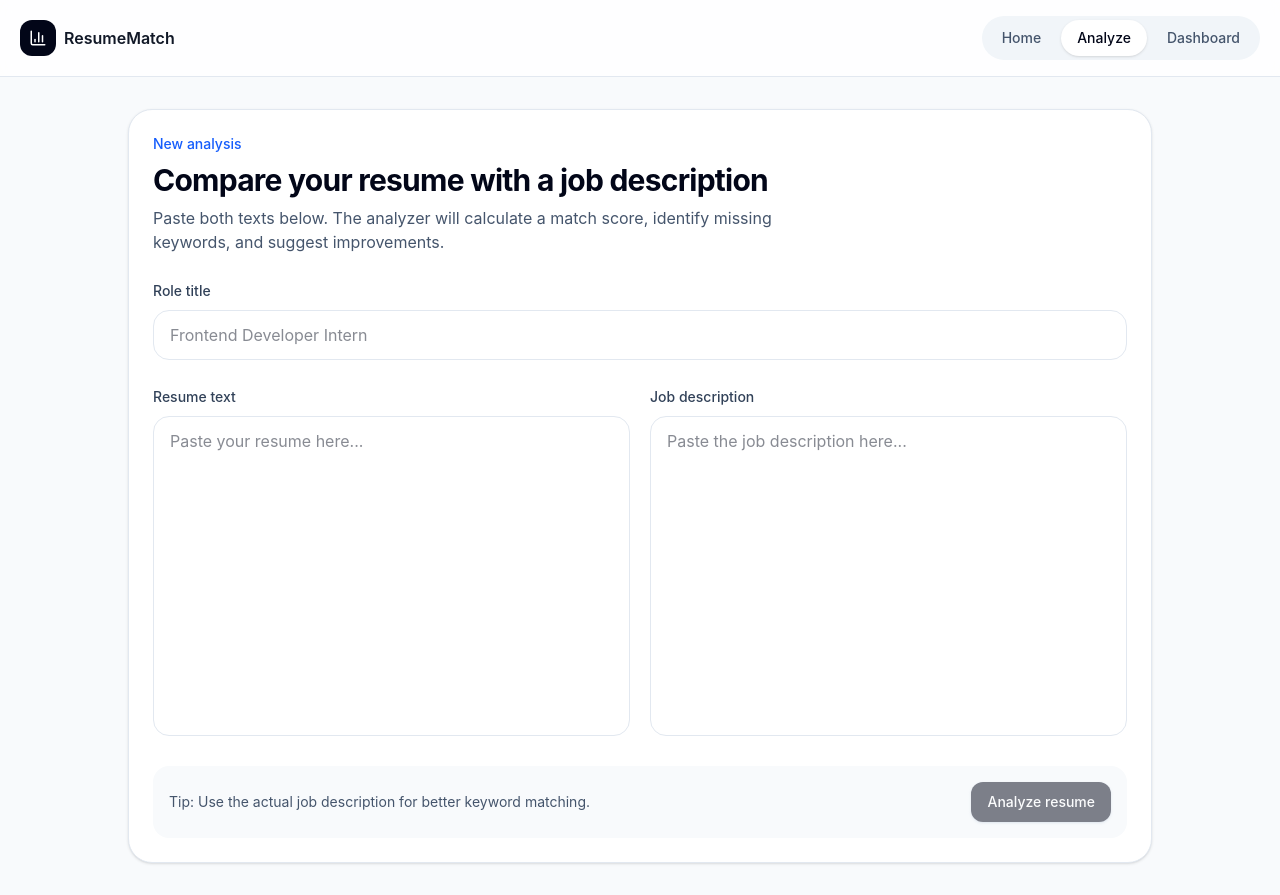
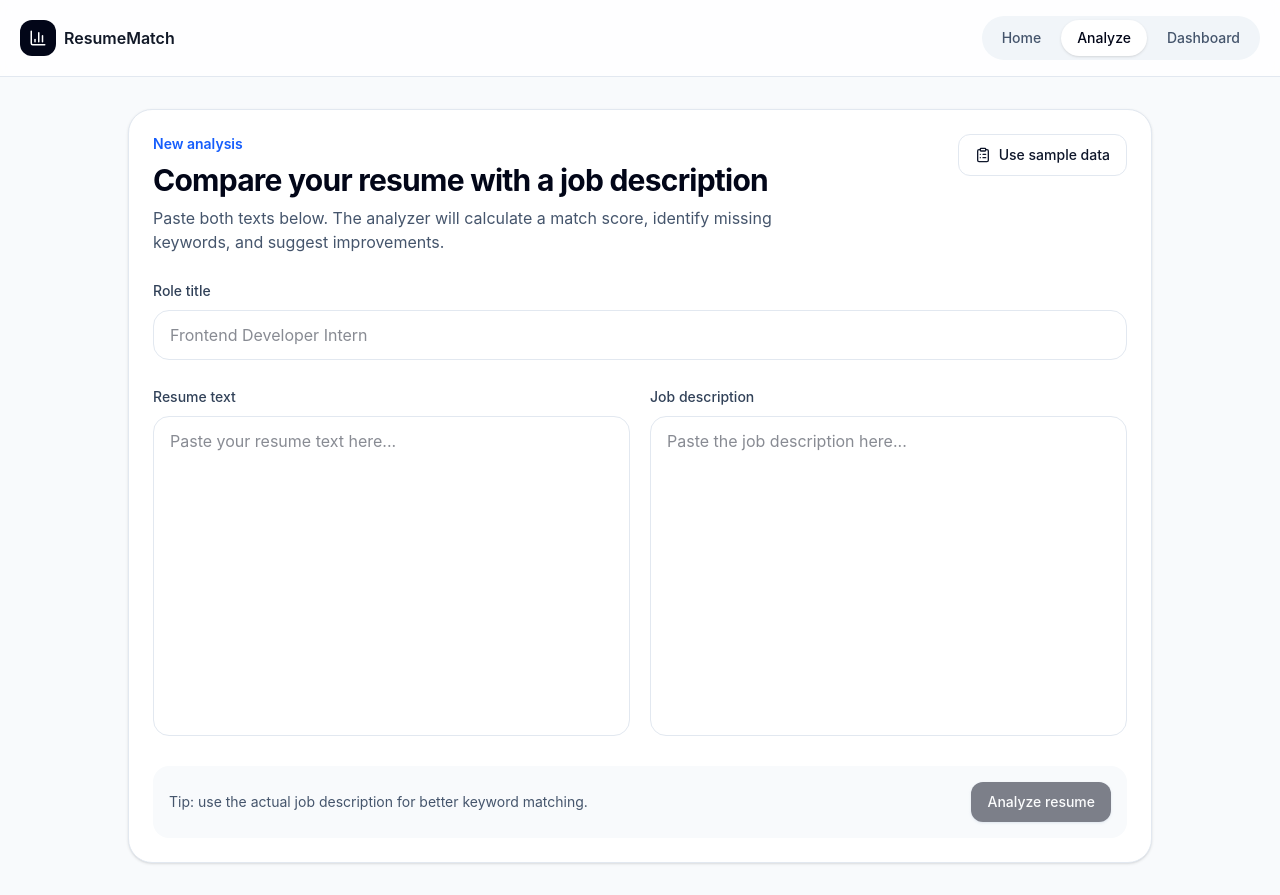
Before and after one commit to alisha4767/resume-match, a React (Vite) app: page /analyze in a window 1280 px wide. Built offline with nearby package versions, Linux system fonts and the light colour scheme.

Commit message:
feat: add sample analysis data

```diff
--- a/src/components/analyzer/AnalyzerForm.tsx
+++ b/src/components/analyzer/AnalyzerForm.tsx
@@ -1,9 +1,14 @@
+import { ClipboardList } from "lucide-react";
 import { type FormEvent, useState } from "react";
 import { useNavigate } from "react-router";
+import { analyzeResume } from "../../features/analyzer/analyzer.utils";
+import { useAnalyzerStore } from "../../features/analyzer/analyzer.store";
 import { Button } from "../common/Button";
 import { Card } from "../common/Card";
-import { analyzeResume } from "../../features/analyzer/analyzer.utils";
-import { useAnalyzerStore } from "../../features/analyzer/analyzer.store";
+
+const sampleResume = `Frontend developer with experience building React and TypeScript applications. Skilled in JavaScript, HTML, CSS, Tailwind CSS, Git, GitHub, Vite, REST APIs, responsive design, Zustand, and collaboration. Built reusable UI components, dashboards, and form-based workflows for modern web applications.`;
+
+const sampleJobDescription = `We are hiring a Frontend Developer with strong experience in React, TypeScript, JavaScript, HTML, CSS, Tailwind, responsive design, REST API integration, Git, GitHub, testing, accessibility, communication, and collaboration. Experience with state management tools like Zustand or Redux is a plus.`;
 
 export function AnalyzerForm() {
   const navigate = useNavigate();
@@ -12,6 +17,15 @@ export function AnalyzerForm() {
   const [roleTitle, setRoleTitle] = useState("");
   const [resumeText, setResumeText] = useState("");
   const [jobDescription, setJobDescription] = useState("");
+
+  const isDisabled =
+    resumeText.trim().length < 50 || jobDescription.trim().length < 50;
+
+  function handleUseSampleData() {
+    setRoleTitle("Frontend Developer");
+    setResumeText(sampleResume);
+    setJobDescription(sampleJobDescription);
+  }
 
   function handleSubmit(event: FormEvent<HTMLFormElement>) {
     event.preventDefault();
@@ -26,26 +40,36 @@ export function AnalyzerForm() {
     navigate(`/results/${result.id}`);
   }
 
-  const isDisabled = resumeText.trim().length < 50 || jobDescription.trim().length < 50;
-
   return (
     <Card className="mx-auto max-w-5xl">
       <form onSubmit={handleSubmit} className="space-y-6">
+        <div className="flex flex-col justify-between gap-4 sm:flex-row sm:items-start">
           <div>
-          <p className="text-sm font-medium text-blue-600">New analysis</p>
+            <p className="text-sm font-semibold text-blue-600">
+              New analysis
+            </p>
+
             <h1 className="mt-2 text-3xl font-bold tracking-tight text-slate-950">
               Compare your resume with a job description
             </h1>
+
             <p className="mt-2 max-w-2xl text-slate-600">
-            Paste both texts below. The analyzer will calculate a match score,
-            identify missing keywords, and suggest improvements.
+              Paste both texts below. The analyzer will calculate a match
+              score, identify missing keywords, and suggest improvements.
             </p>
+          </div>
+
+          <Button type="button" variant="secondary" onClick={handleUseSampleData}>
+            <ClipboardList className="mr-2" size={16} />
+            Use sample data
+          </Button>
         </div>
 
         <div>
           <label className="text-sm font-medium text-slate-700">
             Role title
           </label>
+
           <input
             value={roleTitle}
             onChange={(event) => setRoleTitle(event.target.value)}
@@ -59,10 +83,11 @@ export function AnalyzerForm() {
             <label className="text-sm font-medium text-slate-700">
               Resume text
             </label>
+
             <textarea
               value={resumeText}
               onChange={(event) => setResumeText(event.target.value)}
-              placeholder="Paste your resume here..."
+              placeholder="Paste your resume text here..."
               className="mt-2 min-h-80 w-full resize-none rounded-2xl border border-slate-200 bg-white px-4 py-3 outline-none ring-blue-500 transition focus:ring-2"
             />
           </div>
@@ -71,6 +96,7 @@ export function AnalyzerForm() {
             <label className="text-sm font-medium text-slate-700">
               Job description
             </label>
+
             <textarea
               value={jobDescription}
               onChange={(event) => setJobDescription(event.target.value)}
@@ -80,9 +106,9 @@ export function AnalyzerForm() {
           </div>
         </div>
 
-        <div className="flex items-center justify-between rounded-2xl bg-slate-50 p-4">
+        <div className="flex flex-col gap-4 rounded-2xl bg-slate-50 p-4 sm:flex-row sm:items-center sm:justify-between">
           <p className="text-sm text-slate-600">
-            Tip: Use the actual job description for better keyword matching.
+            Tip: use the actual job description for better keyword matching.
           </p>
 
           <Button disabled={isDisabled}>Analyze resume</Button>
```
Lines whose indentation alone changed are shown as unchanged.
